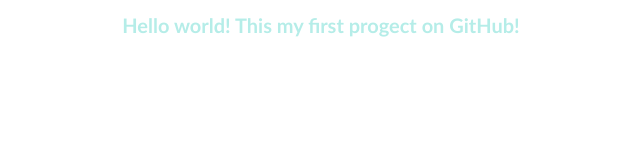
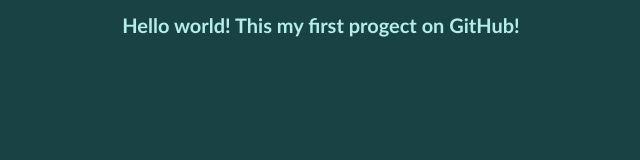
Before and after one commit to IxaneX10/Html, a plain HTML site: page index.html in a window 1280 px wide. Shown: the whole page, without its empty margins (319-959 px from the left). Drawn offline with Linux system fonts and the light colour scheme.

Commit message:
Еще одна поправка в css

```diff
--- a/styles.css
+++ b/styles.css
@@ -1,5 +1,5 @@
-.html {
-    background-color: cadetblue;
+html {
+    background-color: rgb(24, 66, 68);
 }
 
 .hi {
```
